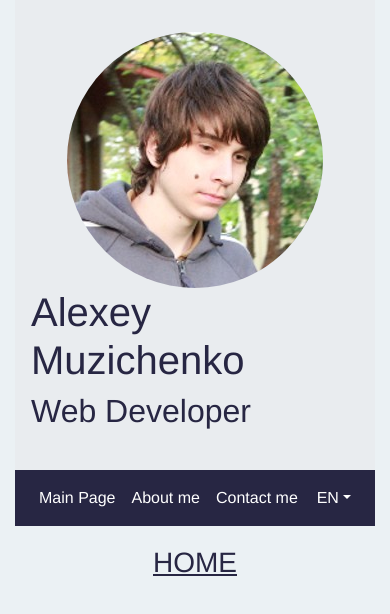
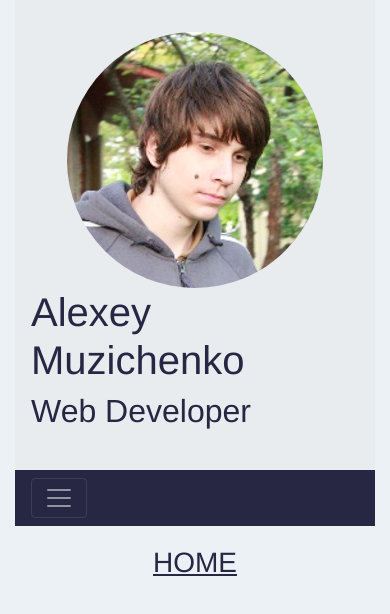
Before and after one commit to AlMuz/VUE-AlmuzWebsite, a Vue app in the folder client/: page / in a window 390 px wide. Both pictures are taken after a click on the button "Skip button". Shown: the top 614 px of the page. Built offline with nearby package versions, Linux system fonts and the light colour scheme.

Commit message:
Responsive navbar

```diff
--- a/client/src/components/CustomNavbar.vue
+++ b/client/src/components/CustomNavbar.vue
@@ -1,5 +1,7 @@
 <template>
-  <b-navbar>
+  <b-navbar toggleable="lg" type="dark" >
+    <b-navbar-toggle target="nav-collapse"></b-navbar-toggle>
+    <b-collapse id="nav-collapse" is-nav>
       <b-navbar-nav class="left">
         <b-nav-item to="/">{{ $t("navbar.mainPage") }}</b-nav-item>
         <b-nav-item to="/about">{{ $t("navbar.aboutMe") }}</b-nav-item>
@@ -15,6 +17,7 @@
           </b-dropdown-item>
         </b-nav-item-dropdown>
       </b-navbar-nav>
+    </b-collapse>
   </b-navbar>
 </template>
 
```
Lines whose indentation alone changed are shown as unchanged.
